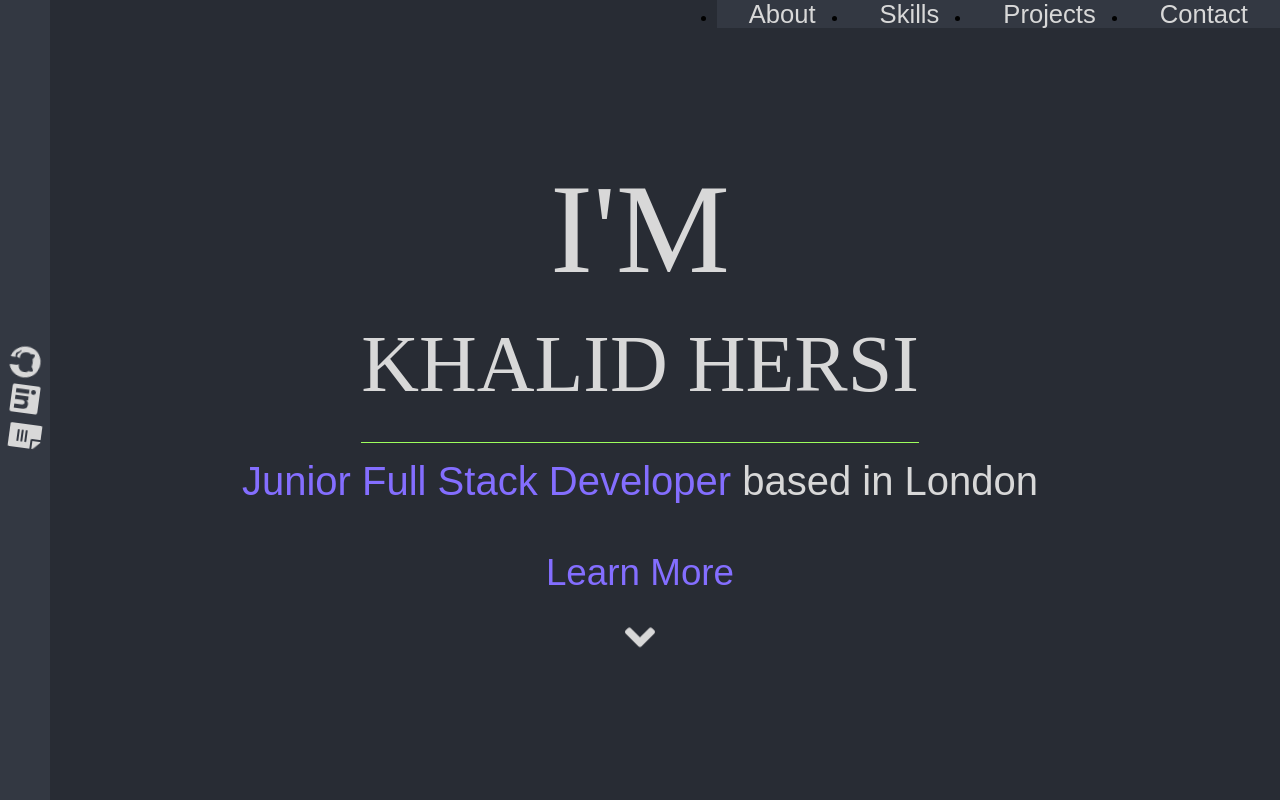
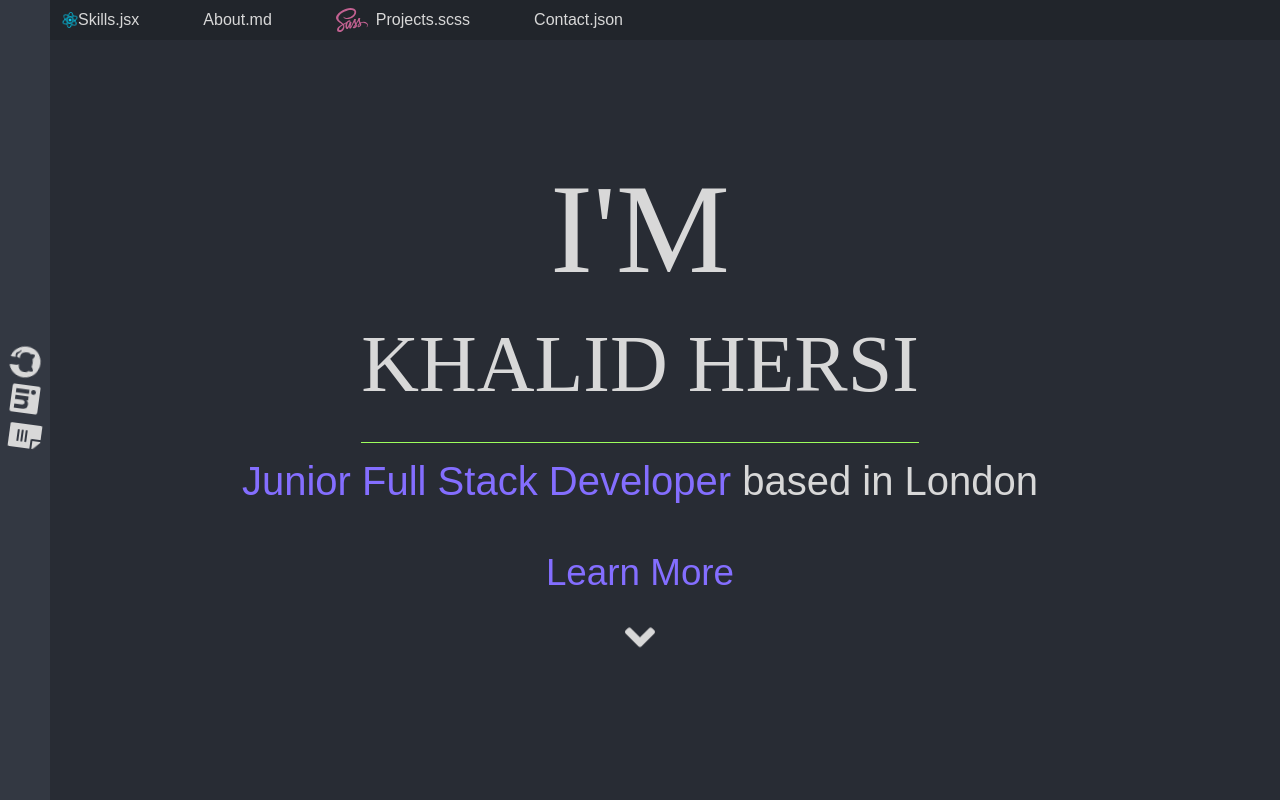
Before and after one commit to khalidhersi/vscodefolio, a React (Create React App) app: page / in a window 1280 px wide. Shown: the top 800 px of the page. Built offline with nearby package versions, Linux system fonts and the light colour scheme.

Commit message:
navbar sass

```diff
--- a/src/Compnents/Nav/Nav.jsx
+++ b/src/Compnents/Nav/Nav.jsx
@@ -1,27 +1,33 @@
 import React, { useState } from "react";
 import "./Nav.scss"
-import NavBar from "../NavBar/NavBar";
 
 const Nav = () => {
-    const [showNav, setShowNav] = useState(false);
+    // const [showNav, setShowNav] = useState(false);
 
 
-    const toggleNav = () => {
-        setShowNav(!showNav);
-      };
+    // const toggleNav = () => {
+    //     setShowNav(!showNav);
+    //   };
 
     return (
             <nav className="navbar">
-                {showNav && <NavBar toggleNav={toggleNav}/>}
+                {/* {showNav && <NavBar toggleNav={toggleNav}/>} */}
                  <ul className="navbar__menu">
-                    <li><a href="#about" className="navbar__menu__item">About</a></li>
-                    <li><a href="#skills" className="navbar__menu__item">Skills</a></li>
-                    <li><a href="#projects" className="navbar__menu__item">Projects</a></li>
-                    <li><a href="#contact" className="navbar__menu__item">Contact</a></li>
+                    <li className="navbar__menu__list">
+                        <i className="nnavbar__menu__icon fab fa-react fa-spin" id="react"/>
+                        <a href="#about" className="navbar__menu__item">Skills.jsx</a>
+                    </li>
+                    <li className="navbar__menu__list">
+                        <a href="#skills" className="navbar__menu__item">About.md</a>
+                    </li>
+                    <li className="navbar__menu__list">
+                        <i className="navbar__menu__icon fab fa-sass" id="sass"/>
+                        <a href="#projects" className="navbar__menu__item">Projects.scss</a>
+                    </li>
+                    <li className="navbar__menu__list">
+                        <a href="#contact" className="navbar__menu__item">Contact.json</a>
+                    </li>
                 </ul>
-                 <div className="navbar__hamburger" onClick={toggleNav}>
-                    <i class="menuIcon fas fa-bars"></i>
-                </div>
             </nav>
     )
 }
--- a/src/Compnents/Nav/Nav.scss
+++ b/src/Compnents/Nav/Nav.scss
@@ -4,102 +4,43 @@
 .navbar {
   &__menu {
     position: fixed;
-    width: 100%;
-    padding: 100px 20px;
-    z-index: 100;
     display: flex;
     &__item {
-      color: $body-color;
       text-decoration: none;
-      font-size: 1.3rem;
-      font-weight: 600;
-    }
-  }
-  &__hamburger {
-    text-decoration: none;
-    background-color: rgba(0, 0, 0, 0);
-    color: $body-color;
-    border-radius: 50%;
-    border: none;
-    position: fixed;
-    bottom: 87%;
-    margin: 25px;
-    z-index: 101;
-    & .closeIcon {
-      display: none;
-      padding: 10px 16px;
-      font-size: 2.8rem;
-      background-color: rgba(0, 0, 0, 0);
-    }
-    & .menuIcon {
-      padding: 12px 15px;
-      position: relative;
-      right: 10px;
-      font-size: 3rem;
-      background-color: $accent-color;
-      border-radius: 47%;
     }
   }
 }
 
-.showMenu {
-  transform: translateY(0);
-}
-
-@media screen and (max-width: 986px) {
+@media screen and (min-width: 720px) {
   .navbar {
+    z-index: 99;
     &__menu {
-      & > li {
-        margin-bottom: 50px;
+      height: 40px;
+      width: 100vw;
+      flex-direction: row;
+      justify-content: left;
+      background-color: $nav-background;
+      &__list{
+        display: flex;
+        align-items: center;
+        padding: 0 2em;
+        position: relative;
+        left: 30px;
+      }
+      &__icon{
+        font-size: 2em;
+        padding-right: 8px;
       }
       &__item {
-        color: $body-color;
-        text-decoration: none;
-        font-size: 1.8rem;
-      }
+
     }
-    &__hamburger {
-      & .closeIcon {
-        // padding: 4px 10px;
-        font-size: 3.5rem;
-      }
-      & .menuIcon {
-        // padding: 7px 10px;
-        font-size: 3.5rem;
-      }
+    #sass{
+      color: #C26191;
+    }
+    #react{
+      color: #00CDF2;
     }
   }
+  }
+
 }
-
-@media screen and (min-width: 986px) {
-  .navbar {
-    &__menu {
-      justify-content: center;
-      height: 3rem;
-      padding: 0px;
-      background-color: transparent;
-      transform: translateY(0);
-      position: fixed;
-      clip-path: none;
-      flex-direction: row;
-      justify-content: right;
-      & > li {
-        margin-bottom: 0px;
-      }
-      &__item {
-        background-color: $nav-background;
-        color: $font-color;
-        font-weight: 500;
-        font-size: 1.6rem;
-        padding: 0 2rem;
-        &:hover {
-          color: $accent-color;
-          transition: 0.3s;
-        }
-      }
-    }
-    &__hamburger {
-      display: none;
-    }
-  }
-}
--- a/src/Compnents/NavBar/NavBar.jsx
+++ /dev/null
@@ -1,23 +0,0 @@
-import React from "react";
-import "./NavBar.scss"
-
-const NavBar = (props) => {
-
-    const {toggleNav} = props
-
-    return (
-            <div className="nav-bar">
-                <div className="nav-bar__content">
-                    <p className="nav-bar__item" >About</p>
-                    <p className="nav-bar__item" >Skills</p>
-                    <p className="nav-bar__item" >Projects</p>
-                    <p className="nav-bar__item" >Contact</p>
-                    <div onClick={toggleNav}>
-                        <i class="nav-bar__cross fas fa-times " ></i>
-                    </div>
-                </div>
-            </div>
-    )
-}
-
-export default NavBar
--- a/src/Compnents/NavBar/NavBar.scss
+++ /dev/null
@@ -1,78 +0,0 @@
-@import '../../assets/styles/variables';
-@import '../../assets/styles/typography';
-
-
-.nav-bar {
-  background-color: linear-gradient(120deg, #a958f5 30%, #73dffa 100%, #376cff 100%);
-  position: fixed;
-  top: 0;
-  left: 0;
-  right: 0;
-  bottom: 0;
-  z-index: 5;
-
-  &__content {
-    height: 100%;
-    display: flex;
-    flex-direction: column;
-    justify-content: center;
-    align-items: center;
-    font-weight: bold;
-  }
-
-  &__cross {
-    position: absolute;
-    top: 20px;
-    right: 50px;
-
-    &:hover {
-      cursor: pointer;
-    }
-  }
-
-  &__item {
-    font-size: 30px;
-    text-decoration: none;
-    color: $font-color;
-    padding: 20px;
-  }
-  .search-box {
-    width: 25vmin;
-    height: 30px;
-    font-size: 30px;
-    position: relative;
-    bottom: 45px;
-    border-radius: 10px;
-}
-}
-
-@media screen and (min-width: 992px) {
-  .nav-bar {
-    background-color: rgba($font-color, 0.8);
-    display: flex;
-    justify-content: center;
-    align-items: center;
-
-    &__content {
-      position: relative;
-      background: linear-gradient(120deg, #a958f5 30%, #73dffa 100%, #376cff 100%);
-      width: 30%;
-      height: 30vw;
-      border-radius: 15px;
-      font-weight: bold;
-    }
-
-    &__cross {
-      right: 20px;
-    }
-    .search-box {
-      width: 25vmin;
-      height: 30px;
-      font-size: 26px;
-      text-align: center;
-      position: relative;
-      bottom: 45px;
-      border-radius: 10px;
-  }
-  }
-}
--- a/src/Compnents/SideBar/SideBar.scss
+++ b/src/Compnents/SideBar/SideBar.scss
@@ -5,14 +5,14 @@
 @media screen and (min-width: 720px) {
   .sidebar {
     position: absolute;
+    z-index: 100;
     &__menu{
-
     top: 0;
     left: 0;
     width: 50px;
     height: 100vh;
     display: flex;
-    background: $nav-background;
+    background: $sidebar-background;
     align-items: center;
     flex-direction: column;
     justify-content: center;
--- a/src/assets/styles/_variables.scss
+++ b/src/assets/styles/_variables.scss
@@ -2,4 +2,5 @@ $body-color: #282C34;
 $font-color: #d8d8d8;
 $accent-color: #846eff;
 $border-color: rgb(158, 255, 93);
-$nav-background: #333842;
+$nav-background: #21252B;
+$sidebar-background: #333842;
```
